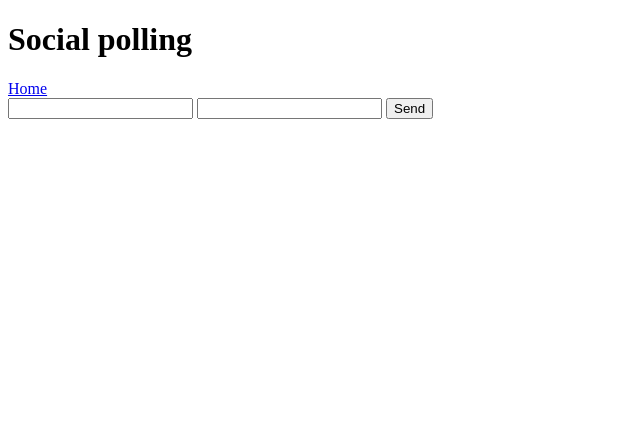
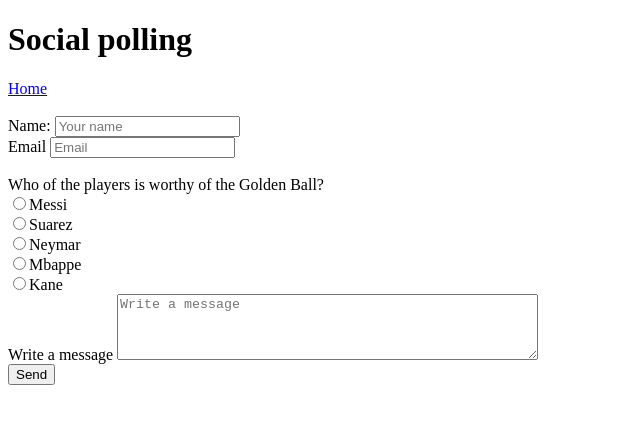
Before and after one commit to romapoterayko/html, a plain HTML site: page form.html in a window 1280 px wide. Shown: the whole page, without its empty margins (0-640 px from the left). Drawn offline with Linux system fonts and the light colour scheme.

Commit message:
football

```diff
--- a/form.html
+++ b/form.html
@@ -11,15 +11,39 @@
         <h1>Social polling</h1>
             <nav>
                 <a href="index.html">Home</a>
-            </nav>
+            </nav><br>
     </header>
     <main>
-        <form action="https://formspree.io/poterayko.rv@email.com" method="POST">
+        <form action="https://formspree.io/poterayko.rv@gmail.com" method="POST">
           <label>
-
-          </label>
-          <input type="text" name="name">
-          <input type="email" name="_replyto">
+              <span>Name:</span>
+              <input type="text" name="name" placeholder="Your name" required>
+          </label><br>
+          <label>
+              <span>Email</span>
+              <input type="email" name="email" placeholder="Email" required>
+          </label><br><br>
+          <span>Who of the players is worthy of the Golden Ball?</span>
+          <br>
+          <label>
+              <input type="radio" name="goldenball" value="Messi">Messi
+          </label><br>
+          <label>
+              <input type="radio" name="goldenball" value="Suarez">Suarez
+          </label><br>
+          <label>
+              <input type="radio" name="goldenball" value="Neymar">Neymar
+          </label><br>
+          <label>
+              <input type="radio" name="goldenball" value="Mbappe">Mbappe
+          </label><br>
+          <label>
+              <input type="radio" name="goldenball" value="Kane">Kane
+          </label><br>
+          <label>
+              <span>Write a message</span>
+              <textarea rows="4" cols="50" name="your-text" placeholder="Write a message"></textarea>
+          </label><br>
           <input type="submit" value="Send">
         </form>
     </main>
```
Also changed, not shown: index.html (+3 -2 lines).
